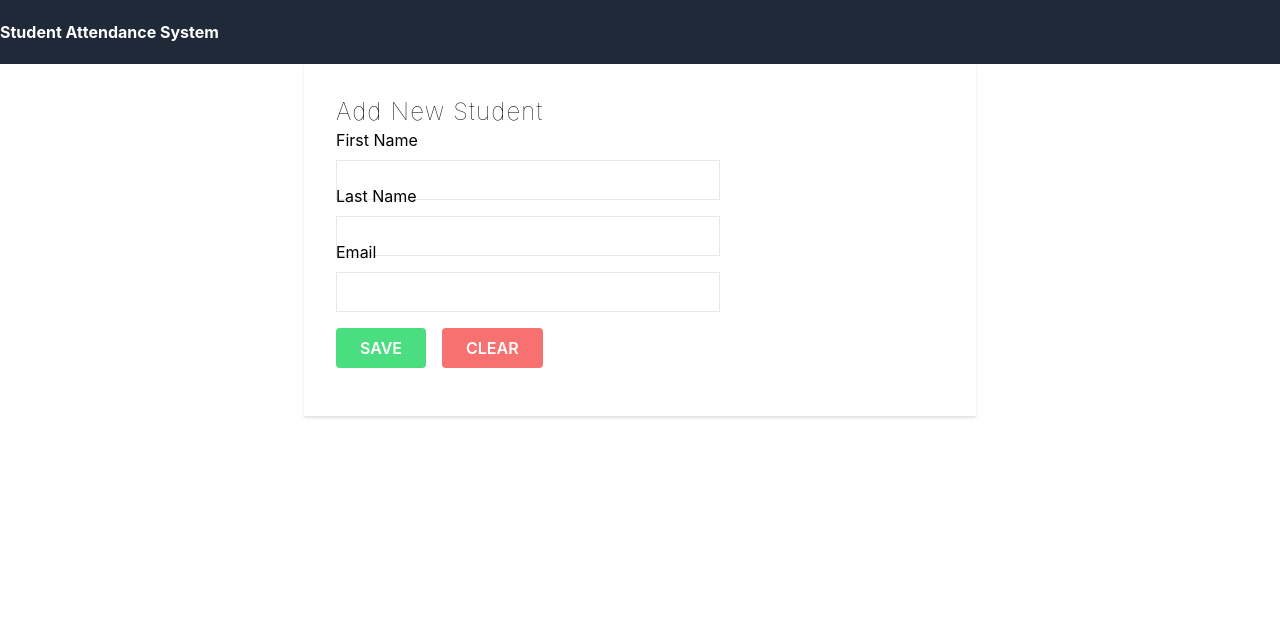
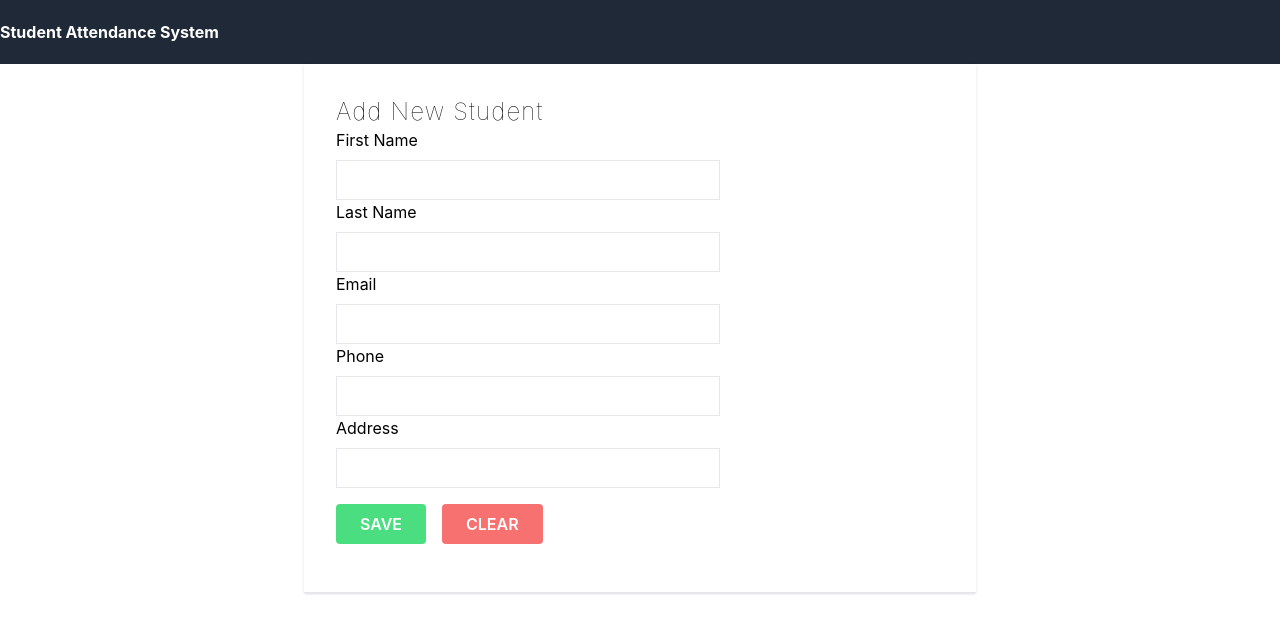
Before and after one commit to Surinder07/attendance-FE, a React (Create React App) app: page /addStudent in a window 1280 px wide. Shown: the top 632 px of the page. Built offline with nearby package versions, Linux system fonts and the light colour scheme.

Commit message:
added router to diplay studentList and addStudent

```diff
--- a/package.json
+++ b/package.json
@@ -9,6 +9,7 @@
     "axios": "^1.1.3",
     "react": "^18.2.0",
     "react-dom": "^18.2.0",
+    "react-router-dom": "^6.4.3",
     "react-scripts": "5.0.1",
     "web-vitals": "^2.1.4"
   },
--- a/src/App.js
+++ b/src/App.js
@@ -2,12 +2,24 @@
 import './App.css';
 import Navbar from './component/Navbar';
 import AddStudent from './component/AddStudent';
+import StudentList from './component/StudentList';
+import { BrowserRouter, Routes, Route } from "react-router-dom";
 
 function App() {
   return (
   <>
-   <Navbar/>
-   <AddStudent/>
+  <BrowserRouter>
+     <Navbar/>
+     <Routes>
+        <Route index element = {<StudentList/>}></Route>
+        <Route path="/" element={<StudentList/>}></Route>
+        <Route path ="/StudentList" element={<StudentList/>}></Route>
+        <Route path = "/addStudent" element={<AddStudent/>}></Route>
+
+     </Routes>
+
+     </BrowserRouter>
+
   </>
   );
 }
--- a/src/component/AddStudent.js
+++ b/src/component/AddStudent.js
@@ -47,7 +47,7 @@ const AddStudent = () => {
                         className='h-10 w-96 border mt-2 px-2 py-2'></input>
                     </div>
 
-                    <div className="items-center justify-center  h-14 w-full">
+                    <div className="items-center justify-center  h-14 w-full my-4">
 
                         <label className="block">
                             Last Name
@@ -59,7 +59,7 @@ const AddStudent = () => {
                         className='h-10 w-96 border mt-2 px-2 py-2'></input>
                     </div>
 
-                    <div className="items-center justify-center  h-14 w-full">
+                    <div className="items-center justify-center  h-14 w-full my-4">
 
                         <label className="block">
                             Email
@@ -67,6 +67,28 @@ const AddStudent = () => {
                         <input type="email"
                                name = "emailId"
                                value={student.emailId}
+                               onChange={(e) => handleChange(e)}
+                        className='h-10 w-96 border mt-2 px-2 py-2'></input>
+                    </div>
+                    <div className="items-center justify-center  h-14 w-full my-4">
+
+                        <label className="block">
+                            Phone
+                        </label>
+                        <input type="phone"
+                               name = "phone"
+                               value={student.phone}
+                               onChange={(e) => handleChange(e)}
+                        className='h-10 w-96 border mt-2 px-2 py-2'></input>
+                    </div>
+                    <div className="items-center justify-center  h-14 w-full">
+
+                        <label className="block">
+                            Address
+                        </label>
+                        <input type="address"
+                               name = "address"
+                               value={student.address}
                                onChange={(e) => handleChange(e)}
                         className='h-10 w-96 border mt-2 px-2 py-2'></input>
                     </div>
--- /dev/null
+++ b/src/component/StudentList.js
@@ -0,0 +1,9 @@
+import React from 'react'
+
+const StudentList = () => {
+  return (
+    <div></div>
+  )
+}
+
+export default StudentList
```
Also changed, not shown: 1 other file (tests, documents, lock files or other folders).
